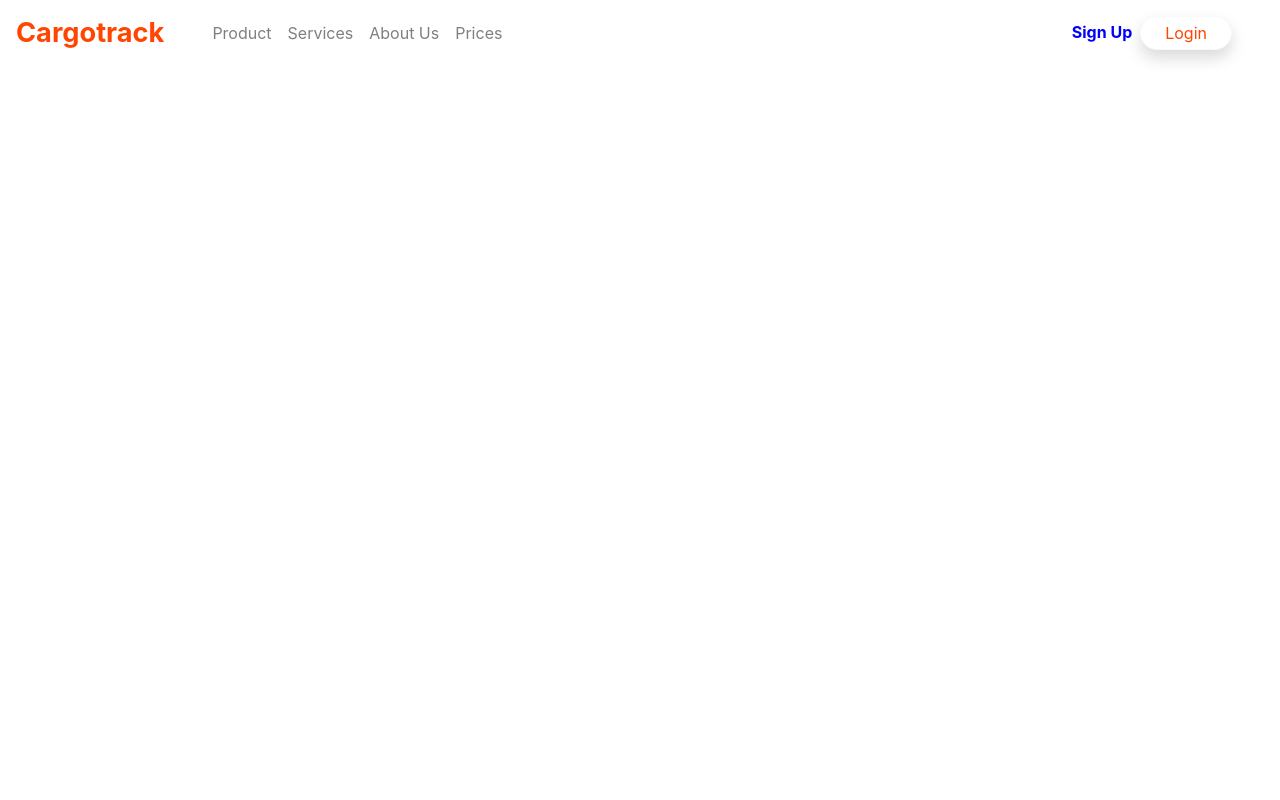
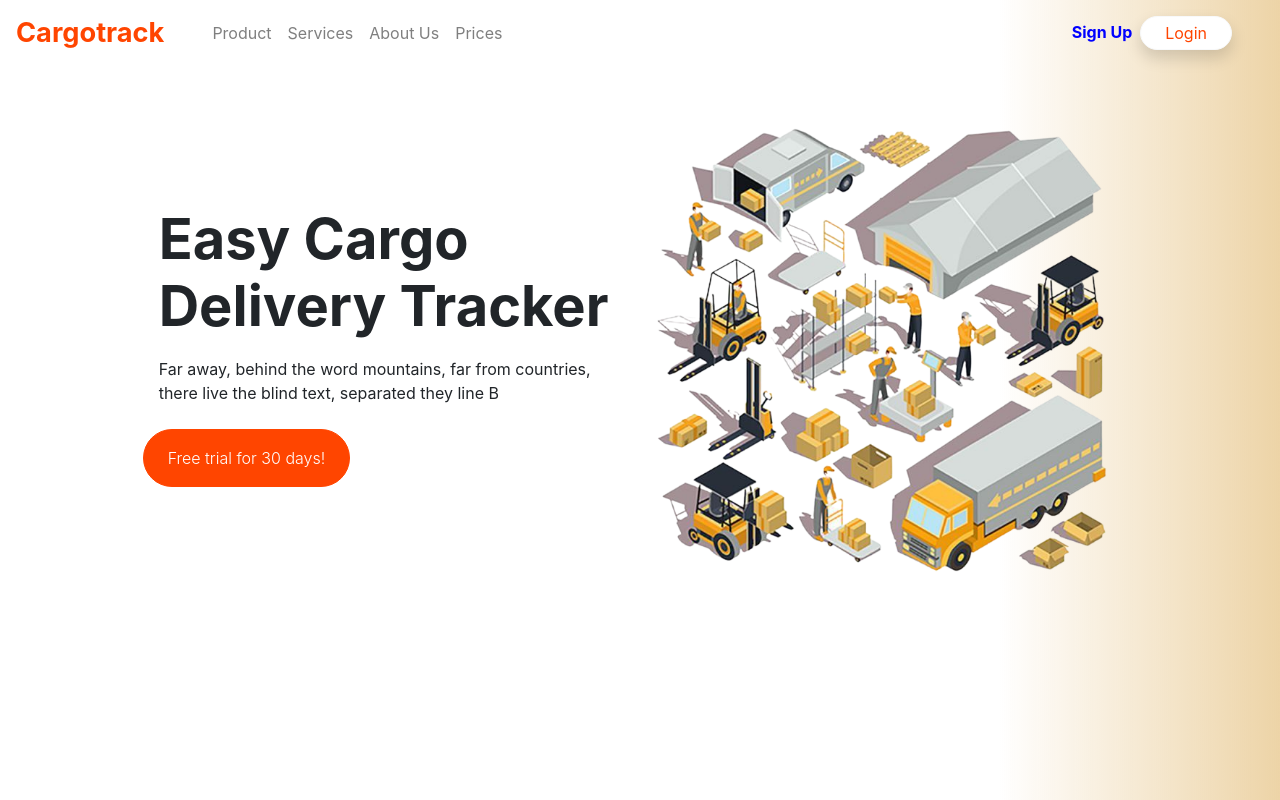
Before and after one commit to KenjxJJ/green-connection-app, a React (Create React App) app: page / in a window 1280 px wide. Built offline with nearby package versions, Linux system fonts and the light colour scheme.

Commit message:
Add a Home Page [#176687103]

```diff
--- a/src/App.jsx
+++ b/src/App.jsx
@@ -1,11 +1,18 @@
 import React from "react";
 import Nagivation from "./components/Navigation";
-import { BrowserRouter as Router } from "react-router-dom";
+import { BrowserRouter as Router, Switch, Route } from "react-router-dom";
+import HomePage from "./pages/HomePage";
+
 const App = () => {
   return (
     <>
       <Router>
         <Nagivation />
+
+        <Switch>
+          <Route exact path="/" component={HomePage}/>
+        </Switch>
+
       </Router>
     </>
   );
--- a/src/components/Navigation.jsx
+++ b/src/components/Navigation.jsx
@@ -46,7 +46,7 @@ const Navigation = () => {
             </NavItem>
             <NavItem>
               <NavLink href="#" className="">
-                <Button className="btn-light ml-sm-n2 shadow pt-1 pb-1 pl-4 pr-4 btn-radius btn-light">
+                <Button className="btn-light ml-sm-n2 shadow pt-1 pb-1 pl-4 pr-4 btn-radius">
                   Login
                 </Button>
               </NavLink>
--- a/src/index.css
+++ b/src/index.css
@@ -1,7 +1,7 @@
 body {
   margin: 0;
-  font-family: -apple-system, BlinkMacSystemFont, 'Segoe UI', 'Roboto', 'Oxygen',
-    'Ubuntu', 'Cantarell', 'Fira Sans', 'Droid Sans', 'Helvetica Neue',
+  font-family: -apple-system, BlinkMacSystemFont, "Segoe UI", "Roboto", "Oxygen",
+    "Ubuntu", "Cantarell", "Fira Sans", "Droid Sans", "Helvetica Neue",
     sans-serif;
   -webkit-font-smoothing: antialiased;
   -moz-osx-font-smoothing: grayscale;
@@ -10,29 +10,85 @@ body {
 /*
 *  Styles for the navigation
 */
-.navbar-brand{
+.navbar-brand {
   font-size: 1.7rem;
 }
 
-
-.btn-radius{
- border-radius: 30px !important;
+.btn-radius {
+  border-radius: 30px !important;
 }
 
-.menu li > a:focus{
-   border-bottom: 2px solid orangered ;
-   font-weight: bold;
-   color: rebeccapurple !important;
-
+.menu li > a:focus {
+  border-bottom: 2px solid orangered;
+  font-weight: bold;
+  color: rebeccapurple !important;
 }
 
-
-.btn{
-  background-color:  #fff;
+.btn {
+  background-color: #fff;
   color: orangered;
 }
 .btn:hover,
-.btn:focus{
+.btn:focus {
   background-color: rgb(253, 89, 29);
   color: #fff;
 }
+
+/*
+* Home Page
+ */
+
+.landing-btn {
+  border: 1px solid orangered;
+  color: #fff;
+  background-color: orangered;
+}
+.landing-btn:hover,
+.landing-btn:active,
+.landing-btn:focus{
+  color: orangered !important;
+  border-color: orangered !important;
+  background-color: #fff !important;
+  box-shadow: unset;
+}
+
+img {
+  border: none;
+  outline: none;
+  z-index: -5;
+}
+
+@media all and  (min-width: 890px) {
+  body {
+    background: rgb(220, 222, 222);
+    background: -moz-linear-gradient(
+      86deg,
+      rgba(220, 222, 222, 1) 0%,
+      rgba(255, 255, 255, 1) 0%,
+      rgba(255, 255, 255, 1) 65%,
+      rgba(255, 255, 255, 1) 78%,
+      rgba(212, 152, 45, 0.418) 100%,
+      rgba(212, 152, 32, 1) 100%
+    );
+    background: -webkit-linear-gradient(
+      86deg,
+      rgba(220, 222, 222, 1) 0%,
+      rgba(255, 255, 255, 1) 0%,
+      rgba(255, 255, 255, 1) 65%,
+      rgba(255, 255, 255, 1) 78%,
+      rgba(212, 152, 45, 0.418) 100%,
+      rgba(212, 152, 32, 1) 100%
+    );
+    background: linear-gradient(
+      90deg,
+      rgba(220, 222, 222, 1) 0%,
+      rgba(255, 255, 255, 1) 0%,
+      rgba(255, 255, 255, 1) 65%,
+      rgba(255, 255, 255, 1) 78%,
+      rgba(212, 152, 45, 0.418) 100%,
+      rgba(212, 152, 32, 1) 100%
+    );
+    filter: progid:DXImageTransform.Microsoft.gradient(startColorstr="#dcdede",endColorstr="#d49820",GradientType=1);
+    z-index: -3;
+  }
+}
--- a/src/pages/HomePage.jsx
+++ b/src/pages/HomePage.jsx
@@ -0,0 +1,30 @@
+import React from "react";
+
+import cargoImage from "../img/cargo.png";
+import { Button } from "reactstrap";
+
+const HomePage = () => {
+  return (
+    <>
+      <main className="row w-100 px-5 py-5 d-flex flex-nowrap justify-content-center align-content-center">
+        <section className="col-lg-5 w-75 my-3 d-flex flex-column justify-content-center align-items-md-start">
+          <h1 className="display-4 font-weight-bolder">
+            Easy Cargo Delivery Tracker
+          </h1>
+          <p className="py-2">
+            Far away, behind the word mountains, far from countries, there live
+            the blind text, separated they line B
+          </p>
+            <Button href ="#" className="landing-btn  btn-radius font-weight-light ml-n3 py-3 px-2 px-md-4">
+              Free trial for 30 days!
+            </Button>
+        </section>
+        <section className="col-lg-5 mr-n4">
+          <img src={cargoImage} className="img-fluid" alt="" />
+        </section>
+      </main>
+    </>
+  );
+};
+
+export default HomePage;
```
Also changed, not shown: src/img/cargo.png (added), 1 other file (tests, documents, lock files or other folders).
